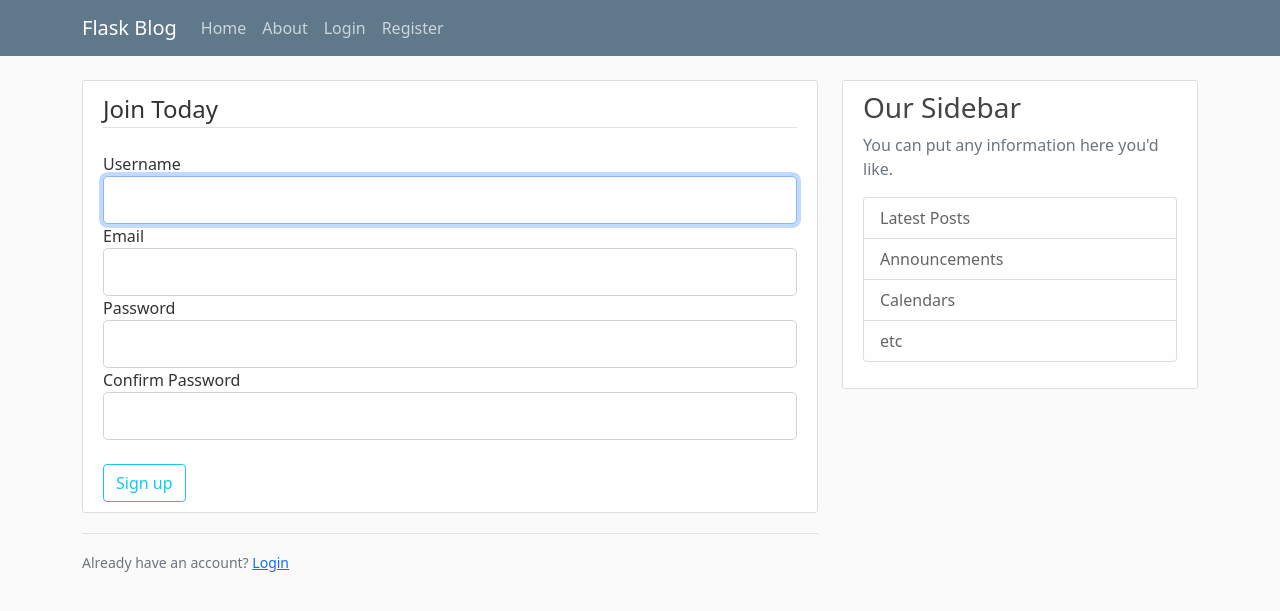
After one commit to YellowFlash2012/konoha-news, a Flask app: page /register in a window 1280 px wide. The commit adds this page. Shown: the top 611 px of the page. Run offline with Flask 2, Linux system fonts and the light colour scheme.

Commit message:
created registration and login forms, updated login.html, register.html, app.py and layout.html

```diff
--- a/app.py
+++ b/app.py
@@ -1,7 +1,10 @@
-from flask import Flask, render_template
+from flask import Flask, render_template, url_for, flash
+from werkzeug.utils import redirect
 from posts import posts
+from forms import *
 
 app = Flask(__name__)
+app.config['SECRET_KEY'] = '31a1a8c2a033332e089e4432471d15ce'
 
 @app.route('/')
 @app.route('/home')
@@ -13,6 +16,22 @@ def about():
     return render_template("about.html")
 
 
+@app.route('/register', methods=['GET', 'POST'])
+def register():
+    form = RegistrationForm()
+    if form.validate_on_submit():
+        flash(f"Account created for {form.username.data}", "success")
+        return redirect(url_for('home'))
+    return render_template("register.html", form=form, title='Register')
+
+
+@app.route('/login', methods=['GET', 'POST'])
+def login():
+    form = LoginForm()
+    if form.validate_on_submit():
+        flash(f"Welcome {form.username.data}", "success")
+        return redirect(url_for('home'))
+    return render_template("login.html", form=form, title='Login')
 
 if __name__ == "__main__":
     app.run(debug=True)
--- /dev/null
+++ b/forms.py
@@ -0,0 +1,24 @@
+from flask_wtf import FlaskForm
+from wtforms import StringField
+from wtforms.fields.core import BooleanField
+from wtforms.fields.simple import PasswordField, SubmitField
+from wtforms.validators import *
+
+
+class RegistrationForm(FlaskForm):
+    username = StringField('Username', validators=[DataRequired(), Length(
+        min=2, max=20)], render_kw={'autofocus': True})
+
+    email = StringField('Email', validators=[DataRequired(), Email()])
+
+    password = PasswordField('Password', validators=[DataRequired(), Length(min=8)])
+
+    confirm_password = PasswordField('Confirm Password', validators=[DataRequired(), EqualTo('password')])
+
+    submit = SubmitField('Sign up')
+
+class LoginForm(FlaskForm):
+    email = StringField('Email', validators=[DataRequired(), Email()], render_kw={'autofocus': True})
+    password = PasswordField('Password', validators=[DataRequired()])
+    remember = BooleanField('Remember me')
+    submit = SubmitField('Login')
--- /dev/null
+++ b/static/style.css
@@ -0,0 +1,80 @@
+body {
+  background: #fafafa;
+  color: #333333;
+  margin-top: 5rem;
+}
+
+h1, h2, h3, h4, h5, h6 {
+  color: #444444;
+}
+
+.bg-steel {
+  background-color: #5f788a;
+}
+
+.site-header .navbar-nav .nav-link {
+  color: #cbd5db;
+}
+
+.site-header .navbar-nav .nav-link:hover {
+  color: #ffffff;
+}
+
+.site-header .navbar-nav .nav-link.active {
+  font-weight: 500;
+}
+
+.content-section {
+  background: #ffffff;
+  padding: 10px 20px;
+  border: 1px solid #dddddd;
+  border-radius: 3px;
+  margin-bottom: 20px;
+}
+
+.article-title {
+  color: #444444;
+}
+
+a.article-title:hover {
+  color: #428bca;
+  text-decoration: none;
+}
+
+.article-content {
+  white-space: pre-line;
+}
+
+.article-img {
+  height: 65px;
+  width: 65px;
+  margin-right: 16px;
+}
+
+.article-metadata {
+  padding-bottom: 1px;
+  margin-bottom: 4px;
+  border-bottom: 1px solid #e3e3e3
+}
+
+.article-metadata a:hover {
+  color: #333;
+  text-decoration: none;
+}
+
+.article-svg {
+  width: 25px;
+  height: 25px;
+  vertical-align: middle;
+}
+
+.account-img {
+  height: 125px;
+  width: 125px;
+  margin-right: 20px;
+  margin-bottom: 16px;
+}
+
+.account-heading {
+  font-size: 2.5rem;
+}
--- a/templates/about.html
+++ b/templates/about.html
@@ -3,8 +3,4 @@
 {% block content %}
     <h1>About us!</h1>
 
-    <button class="btn-primary">
-        <a href="/">Go back</a>
-    </button>
-
 {% endblock %}
--- a/templates/layout.html
+++ b/templates/layout.html
@@ -7,6 +7,7 @@
     <link href="https://cdn.jsdelivr.net/npm/bootstrap@5.1.3/dist/css/bootstrap.min.css" rel="stylesheet"
         integrity="sha384-1BmE4kWBq78iYhFldvKuhfTAU6auU8tT94WrHftjDbrCEXSU1oBoqyl2QvZ6jIW3" crossorigin="anonymous">
 
+    <link rel="stylesheet" href="{{url_for('static', filename='style.css')}}">
 
     {% if title %}
         <title>Flask Blog - {{title}}</title>
@@ -17,11 +18,58 @@
 
 </head>
 <body>
-    <div class="container">
-        {% block content%}
+    <header class="site-header">
+        <nav class="navbar navbar-expand-md navbar-dark bg-steel fixed-top">
+            <div class="container">
+                <a class="navbar-brand mr-4" href="/">Flask Blog</a>
+                <button class="navbar-toggler" type="button" data-toggle="collapse" data-target="#navbarToggle"
+                    aria-controls="navbarToggle" aria-expanded="false" aria-label="Toggle navigation">
+                    <span class="navbar-toggler-icon"></span>
+                </button>
+                <div class="collapse navbar-collapse" id="navbarToggle">
+                    <div class="navbar-nav mr-auto">
+                        <a class="nav-item nav-link" href="{{url_for('home')}}">Home</a>
+                        <a class="nav-item nav-link" href="{{url_for('about')}}">About</a>
+                    </div>
+                    <!-- Navbar Right Side -->
+                    <div class="navbar-nav">
+                        <a class="nav-item nav-link" href="{{url_for('login')}}">Login</a>
+                        <a class="nav-item nav-link" href="{{url_for('register')}}">Register</a>
+                    </div>
+                </div>
+            </div>
+        </nav>
+    </header>
 
-        {% endblock %}
-    </div>
+    <main role="main" class="container">
+        <div class="row">
+            <div class="col-md-8">
+                {% with messages = get_flashed_messages(with_categories=true) %}
+                    {% if messages %}
+                        {% for category, message in messages %}
+                        <div class="alert alert-{{ category }}">
+                            {{ message }}
+                        </div>
+                        {% endfor %}
+                    {% endif %}
+                {% endwith %}
+                {% block content %}{% endblock %}
+            </div>
+            <div class="col-md-4">
+                <div class="content-section">
+                    <h3>Our Sidebar</h3>
+                    <p class='text-muted'>You can put any information here you'd like.
+                    <ul class="list-group">
+                        <li class="list-group-item list-group-item-light">Latest Posts</li>
+                        <li class="list-group-item list-group-item-light">Announcements</li>
+                        <li class="list-group-item list-group-item-light">Calendars</li>
+                        <li class="list-group-item list-group-item-light">etc</li>
+                    </ul>
+                    </p>
+                </div>
+            </div>
+        </div>
+    </main>
 
     <script src="https://cdn.jsdelivr.net/npm/bootstrap@5.1.3/dist/js/bootstrap.bundle.min.js"
         integrity="sha384-ka7Sk0Gln4gmtz2MlQnikT1wXgYsOg+OMhuP+IlRH9sENBO0LRn5q+8nbTov4+1p"
--- /dev/null
+++ b/templates/register.html
@@ -0,0 +1,91 @@
+{% extends "layout.html" %}
+
+{% block content %}
+    <div class="content-section">
+        <form action="" method="post" novalidate>
+            {{ form.hidden_tag() }}
+
+            <fieldset class="form-group">
+                <legend class="border-bottom mb-4">
+                    Join Today
+                </legend>
+
+                <div class="form-group">
+                    {{ form.username.label(class="form-control-label") }}
+
+                    {% if form.username.errors %}
+                        {{ form.username(class="form-control form-control-lg is-invalid") }}
+                        <div class="invalid-feedback">
+                            {% for error in form.username.errors %}
+                                <span>{{ error }}</span>
+                            {% endfor %}
+                        </div>
+                    {% else %}
+                        {{ form.username(class="form-control form-control-lg") }}
+                    {% endif %}
+
+
+                </div>
+
+                <div class="form-group">
+                    {{ form.email.label(class="form-control-label") }}
+
+                    {% if form.email.errors %}
+                    {{ form.email(class="form-control form-control-lg is-invalid") }}
+                    <div class="invalid-feedback">
+                        {% for error in form.email.errors %}
+                        <span>{{ error }}</span>
+                        {% endfor %}
+                    </div>
+                    {% else %}
+                    {{ form.email(class="form-control form-control-lg") }}
+                    {% endif %}
+
+                </div>
+
+                <div class="form-group">
+                    {{ form.password.label(class="form-control-label") }}
+
+
+                    {% if form.password.errors %}
+                    {{ form.password(class="form-control form-control-lg is-invalid") }}
+                    <div class="invalid-feedback">
+                        {% for error in form.password.errors %}
+                        <span>{{ error }}</span>
+                        {% endfor %}
+                    </div>
+                    {% else %}
+                    {{ form.password(class="form-control form-control-lg") }}
+                    {% endif %}
+                </div>
+
+                <div class="form-group">
+                    {{ form.confirm_password.label(class="form-control-label") }}
+
+                    {% if form.confirm_password.errors %}
+                    {{ form.confirm_password(class="form-control form-control-lg is-invalid") }}
+                    <div class="invalid-feedback">
+                        {% for error in form.confirm_password.errors %}
+                        <span>{{ error }}</span>
+                        {% endfor %}
+                    </div>
+                    {% else %}
+                    {{ form.confirm_password(class="form-control form-control-lg") }}
+                    {% endif %}
+                </div>
+            </fieldset>
+
+            <div class="form-group">
+                {{ form.submit(class="btn btn-outline-info mt-4") }}
+            </div>
+        </form>
+    </div>
+
+    <div class="border-top pt-3">
+        <small class="text-muted">
+            Already have an account? <a href="{{ url_for('login') }}" class="ml-2">Login</a>
+        </small>
+    </div>
+
+
+{% endblock %}
```
Also changed, not shown: templates/index.html (+10 -7 lines), templates/login.html (added, +68 -0 lines), README.md (added), static/app.js (added), 1 other file.
